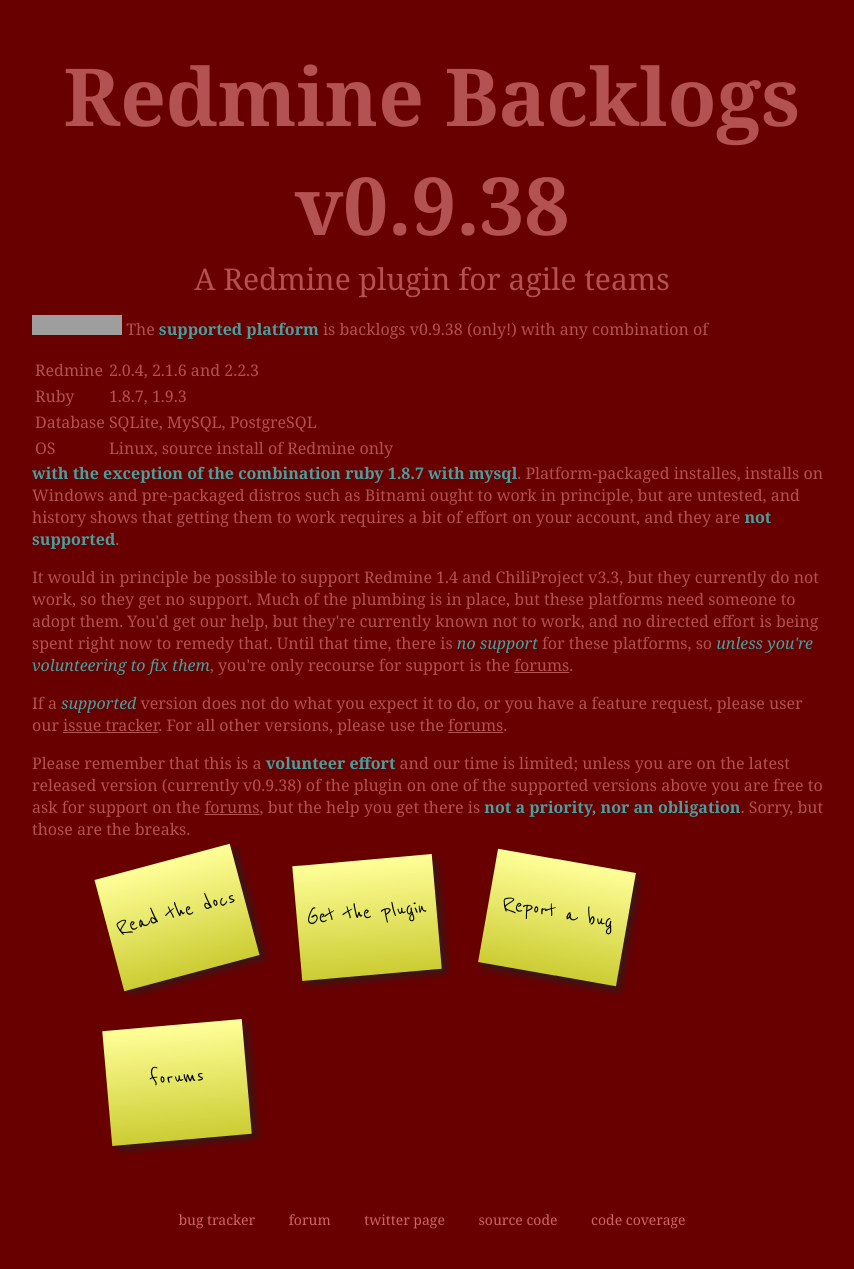
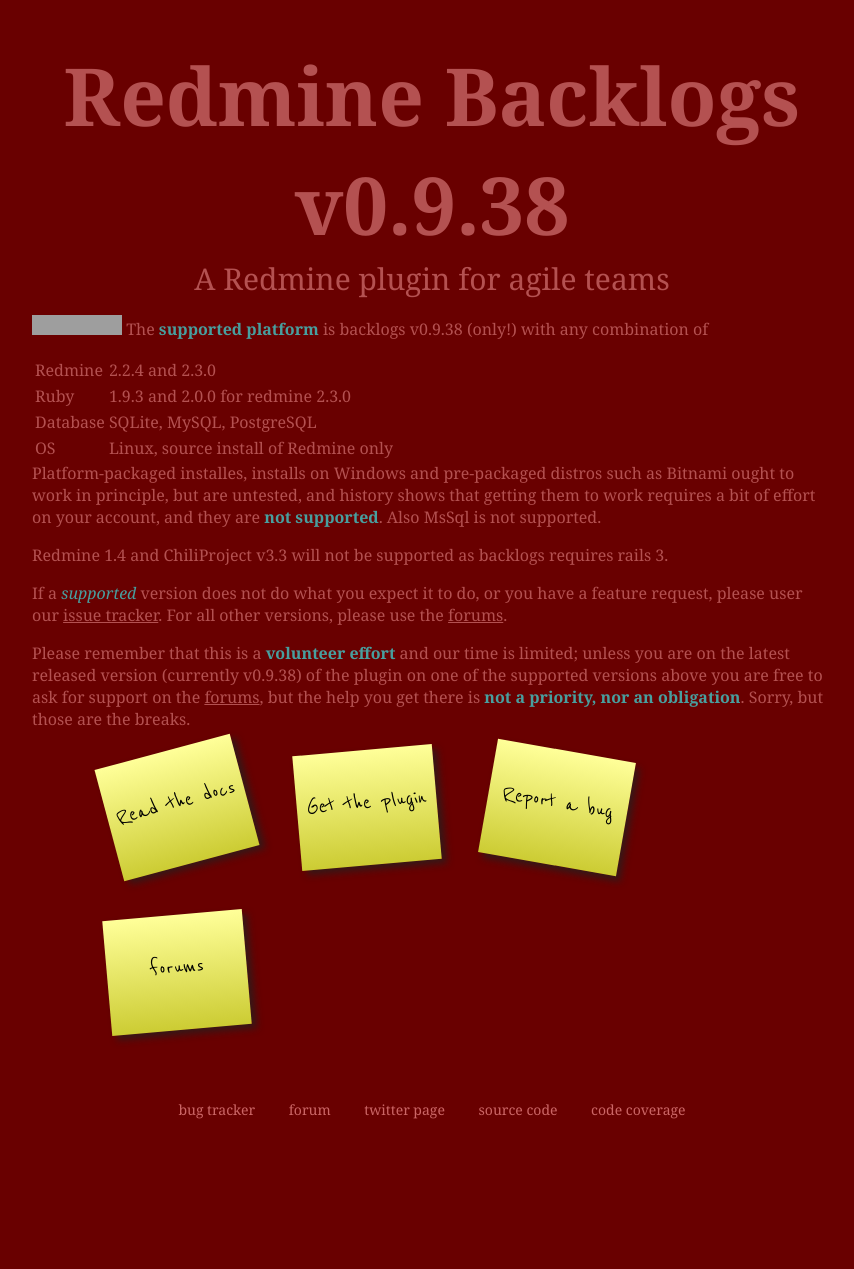
Before and after one commit to backlogs/www, a Jekyll site: the page built from index.html, in a window 1280 px wide. Shown: the whole page, without its empty margins (208-1062 px from the left). Built offline with Jekyll 4.4.1, drawn with Linux system fonts in a browser that asks for light colours; after the commit the page ends 1159 px from its top, so only the background shows below that; grey boxes are pictures that could not be loaded.

Commit message:
update ruby versions and support notices

```diff
--- a/_includes/rm_versions.html
+++ b/_includes/rm_versions.html
@@ -1 +1 @@
-2.0.4, 2.1.6 and 2.2.3
+2.2.4 and 2.3.0
--- a/_posts/en/1993-01-01-developers.markdown
+++ b/_posts/en/1993-01-01-developers.markdown
@@ -24,7 +24,7 @@ Doing this *will blow your database to bits*, so *DON'T DO THIS ANYWHERE NEAR PR
 Content of ~/.backlogs.rc
 
     DBROOTPW=password # your MySQL root user password
-    REDMINE_VER=2.0.4 # or 2.1.2, or v3.3.0, or...
+    REDMINE_VER=2.2.4 # or 2.3.0, or v3.3.0, or...
     WORKSPACE=/home/user/redmine # CHANGE THIS TO REFLECT THE *ABSOLUTE* DIRECTORY OF THE DIRECTORY IN STEP 1
     PATH_TO_REDMINE=$WORKSPACE/redmine
     PATH_TO_BACKLOGS=$WORKSPACE/redmine_backlogs
--- a/index.html
+++ b/index.html
@@ -140,14 +140,12 @@ title: Home
     The <b>supported platform</b> is backlogs {% include version.html %} (only!) with any combination of
     <table border="0">
       <tr><td>Redmine</td><td>{% include rm_versions.html %}</td></tr>
-      <tr><td>Ruby</td><td>1.8.7, 1.9.3</td></tr>
+      <tr><td>Ruby</td><td>1.9.3 and 2.0.0 for redmine 2.3.0</td></tr>
       <tr><td>Database</td><td>SQLite, MySQL, PostgreSQL</td></tr>
       <tr><td>OS</td><td>Linux, source install of Redmine only</td></tr>
     </table>
-    <b>with the exception of the combination ruby 1.8.7 with mysql</b>.
-    Platform-packaged installes, installs on Windows and pre-packaged distros such as Bitnami ought to work in principle, but are untested, and history shows that getting them to work requires a bit of effort on your account, and they are <b>not supported</b>.</p>
-    <p>It would in principle be possible to support Redmine 1.4 and ChiliProject v3.3, but they currently do not work, so they get no support. Much of the plumbing is in place, but these platforms need
-    someone to adopt them. You'd get our help, but they're currently known not to work, and no directed effort is being spent right now to remedy that. Until that time, there is <i>no support</i> for these platforms, so <i>unless you're volunteering to fix them</i>, you're only recourse for support is the <a href="http://forum.redminebacklogs.net/">forums</a>.</p>
+    Platform-packaged installes, installs on Windows and pre-packaged distros such as Bitnami ought to work in principle, but are untested, and history shows that getting them to work requires a bit of effort on your account, and they are <b>not supported</b>. Also MsSql is not supported.</p>
+    <p>Redmine 1.4 and ChiliProject v3.3 will not be supported as backlogs requires rails 3.</p>
     <p>If a <i>supported</i> version does not do what you expect it to do, or you have a feature request, please user our <a href="https://github.com/backlogs/redmine_backlogs/issues">issue tracker</a>. For all other versions, please use the <a href="http://forum.redminebacklogs.net/">forums</a>.
     <p>Please remember that this is a <b>volunteer effort</b> and our time is limited; unless you are on the latest released version (currently {% include version.html %}) of the plugin on one of the supported versions above you are free to ask for support on the <a href="http://forum.redminebacklogs.net/">forums</a>, but the help you get there is <b>not a priority, nor an obligation</b>. Sorry, but those are the breaks.</p>
     </div>
```
